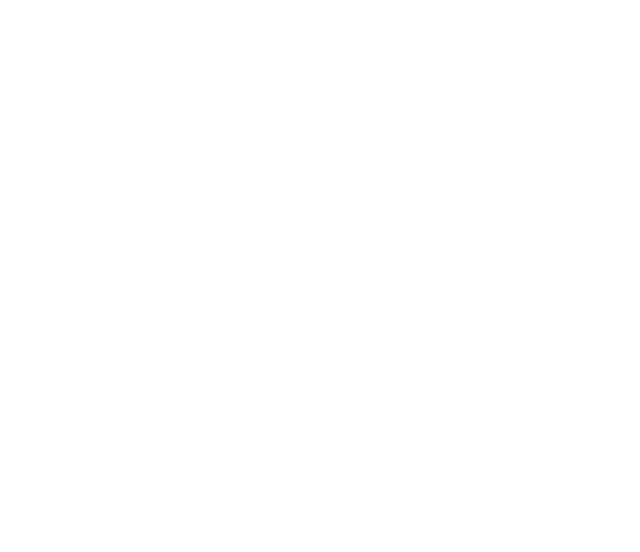
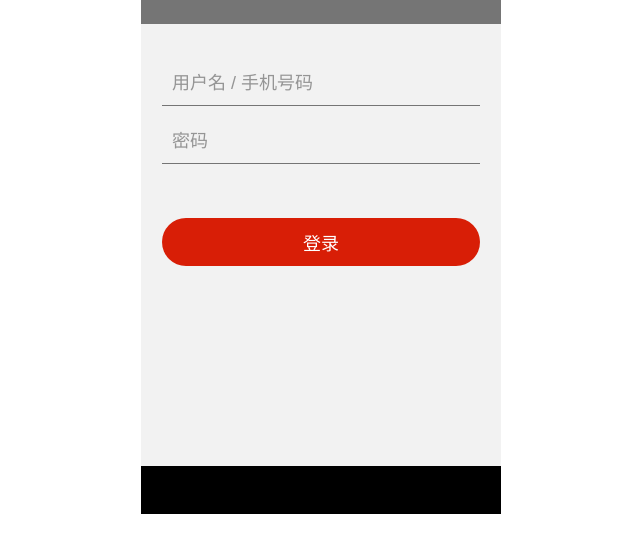
Before and after one commit to clover-zq/News, a Vue app: page /login in a window 1280 px wide. Shown: the top 552 px of the page, without its empty margins (319-959 px from the left). Built offline with nearby package versions, Linux system fonts and the light colour scheme; a small style sheet from the web is missing.

Commit message:
登录页静态代码完成

```diff
--- a/src/App.vue
+++ b/src/App.vue
@@ -5,4 +5,30 @@
 </template>
 
 <style lang="less">
+// 公共样式
+@import url("//at.alicdn.com/t/font_1426139_jm7n2373nlh.css");
+* {
+  margin: 0;
+  padding: 0;
+  box-sizing: border-box;
+}
+ul,
+li,
+ol {
+  list-style: none;
+}
+a {
+  color: inherit;
+  text-decoration: none;
+}
+a:hover {
+  color: inherit;
+}
+i,
+em {
+  font-style: normal;
+}
+input {
+  outline: none;
+}
 </style>
--- a/src/router/index.js
+++ b/src/router/index.js
@@ -4,6 +4,7 @@
 Vue.use(VueRouter)
 
 const routes = [
+  { path: '/login', component: () => import("@/views/Login") }
 
 ]
 
--- /dev/null
+++ b/src/views/Login.vue
@@ -0,0 +1,74 @@
+<template>
+  <div id="login">
+    <div class="top-bar"></div>
+    <span class="iconfont iconicon-test"></span>
+    <span class="iconfont iconnew"></span>
+    <input type="text" placeholder="用户名 / 手机号码" class="user" />
+    <input type="password" name id placeholder="密码" class="psd" />
+    <button class="login-btn">登录</button>
+    <div class="bottom-bar"></div>
+  </div>
+</template>
+
+<script>
+export default {};
+</script>
+
+<style lang="less">
+#login {
+  width: 360px;
+  height: 100%;
+  margin: 0 auto;
+  background-color: #f2f2f2;
+  .top-bar {
+    height: 24px;
+    background-color: #757575;
+  }
+  .iconicon-test {
+    display: inline-block;
+    font-size: 27px;
+    color: #141414;
+    margin: 20px 0 0 20px;
+  }
+  .iconnew {
+    display: block;
+    font-size: 126px;
+    color: #d81e06;
+    width: 126px;
+    margin: 0 auto;
+  }
+  .psd,
+  .user {
+    display: block;
+    margin: 0 auto;
+    font-size: 18px;
+    color: #757575;
+    width: 318px;
+    height: 58px;
+    background-color: #f2f2f2;
+    border: none;
+    border-bottom: 1px solid #757575;
+    padding-left: 10px;
+    padding: 30px 0 16px 10px;
+  }
+  input::placeholder {
+    font-size: 18px;
+    color: rgba(134, 134, 134, 0.866666666666667);
+  }
+  .login-btn {
+    font-size: 18px;
+    color: #fff;
+    display: block;
+    width: 318px;
+    height: 48px;
+    background-color: #d81e06;
+    border: none;
+    border-radius: 24px;
+    margin: 54px auto 200px;
+  }
+  .bottom-bar {
+    height: 48px;
+    background-color: #000;
+  }
+}
+</style>
```
